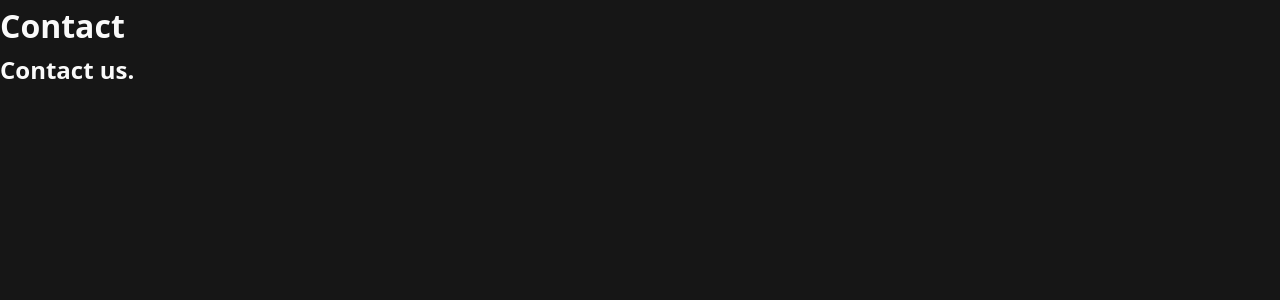
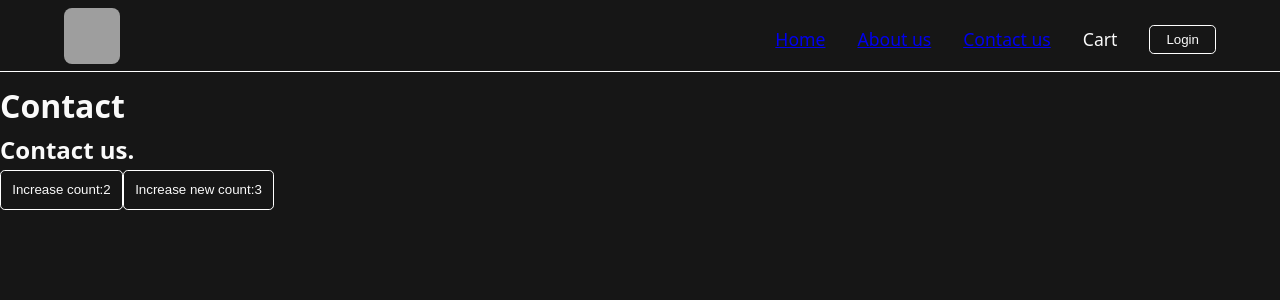
Before and after one commit to axai-kaizoku/namaste-react, a React (Vite) app: page /contact in a window 1280 px wide. Shown: the top 300 px of the page. Built offline with nearby package versions, Linux system fonts and the light colour scheme; grey boxes are pictures that could not be loaded.

Commit message:
add children routes, outlet

```diff
--- a/src/App.js
+++ b/src/App.js
@@ -5,14 +5,13 @@ import { Body } from "./components/body"
 import About from "./components/about"
 import { Contact } from "./components/contact"
 import { Error } from "./components/error"
-import { RouterProvider } from "react-router"
-import { createBrowserRouter } from "react-router"
+import { createBrowserRouter, Outlet, RouterProvider } from "react-router"
 
 const AppLayout = () => {
   return (
     <div className="app">
       <Header />
-      <Body />
+      <Outlet />
     </div>
   )
 }
@@ -21,7 +20,10 @@ const router = createBrowserRouter([
   {
     path: "/",
     element: <AppLayout />,
-    errorElement: <Error />,
+    children: [
+      {
+        path: "/",
+        element: <Body />,
       },
       {
         path: "/about",
@@ -31,6 +33,9 @@ const router = createBrowserRouter([
         path: "/contact",
         element: <Contact />,
       },
+    ],
+    errorElement: <Error />,
+  },
 ])
 
 const root = ReactDOM.createRoot(document.getElementById("root"))
--- a/src/components/contact.jsx
+++ b/src/components/contact.jsx
@@ -1,8 +1,38 @@
+import { useState, useEffect } from "react"
+
 export const Contact = () => {
+  const [count, setCount] = useState(1)
+  let [newCount, setNewCount] = useState(3)
+
+  useEffect(() => {
+    console.clear("count changed new", count)
+  }, [])
+
+  useEffect(() => {
+    console.log("count changed", count)
+  }, [newCount])
+
+  useEffect(() => {
+    setCount(2)
+  }, [setCount])
+
+  useEffect(() => {
+    console.log("count changed")
+  }, [count, newCount])
+
   return (
     <div>
       <h1>Contact</h1>
+
       <h2>Contact us.</h2>
+
+      <button onClick={() => setCount((prev) => prev + 1)} className="btn">
+        Increase count:{count}
+      </button>
+
+      <button onClick={() => setNewCount((prev) => prev + 1)} className="btn">
+        Increase new count:{newCount}
+      </button>
     </div>
   )
 }
--- a/src/components/header.jsx
+++ b/src/components/header.jsx
@@ -1,18 +1,27 @@
 import { LOGO_URL } from "../utils/constants"
 import { useState } from "react"
+import { Link } from "react-router"
 
 export const Header = () => {
   const [btnNameReact, setBtnNameReact] = useState("Login")
   return (
     <div className="header">
       <div className="logo-container">
-        <img className="logo" src={LOGO_URL} alt="logo" width="56" height="56" />
+        <Link to="/">
+          <img className="logo" src={LOGO_URL} alt="logo" width="56" height="56" />
+        </Link>
       </div>
       <div className="nav-items">
         <ul>
-          <li>Home</li>
-          <li>About us</li>
-          <li>Contact us</li>
+          <li>
+            <Link to="/">Home</Link>
+          </li>
+          <li>
+            <Link to="/about">About us</Link>
+          </li>
+          <li>
+            <Link to="/contact">Contact us</Link>
+          </li>
           <li>Cart</li>
           <button
             className="login-btn"
--- a/styles.css
+++ b/styles.css
@@ -136,3 +136,13 @@ body {
   height: 2.5rem;
   cursor: pointer;
 }
+
+.btn {
+  padding: 0.3rem 0.7rem;
+  background-color: var(--background);
+  color: var(--foreground);
+  border: 1px solid white;
+  border-radius: 0.3rem;
+  height: 2.5rem;
+  cursor: pointer;
+}
```
Also changed, not shown: 1 other file (tests, documents, lock files or other folders). Lines whose indentation alone changed are shown as unchanged.
